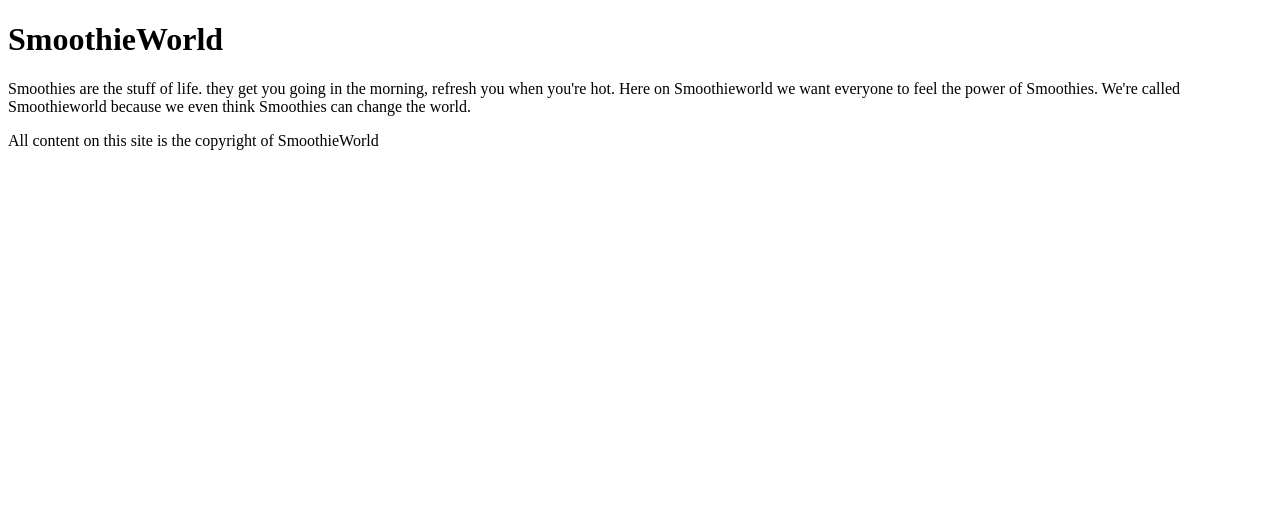
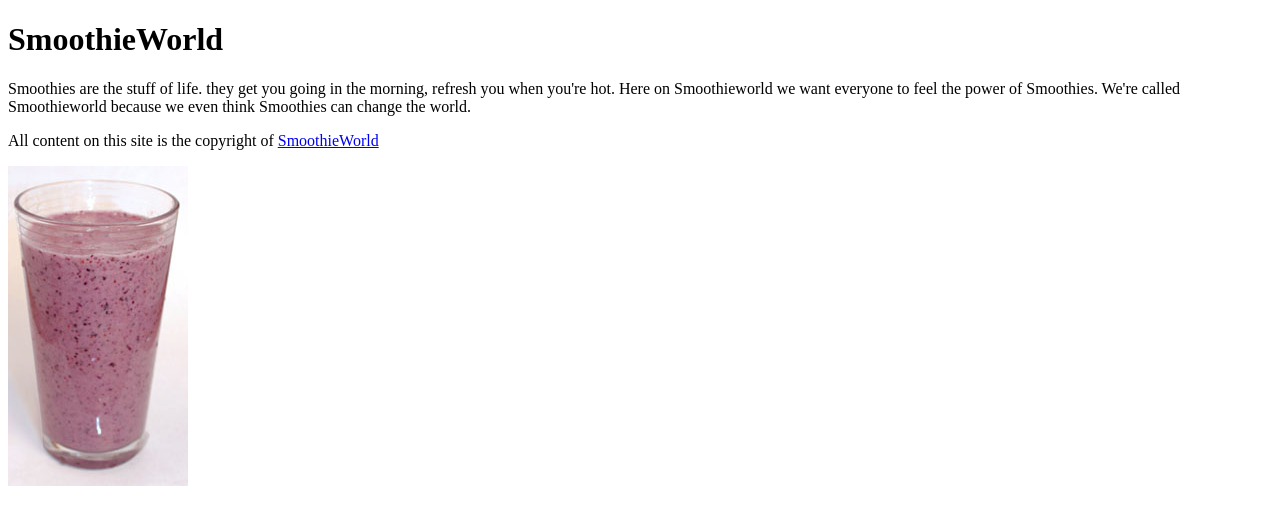
Before and after one commit to wyle-e-coyote/HTML5, a plain HTML site: page HTML5lessons/HTML5_02lessons/index.html in a window 1280 px wide. Drawn offline with Linux system fonts and the light colour scheme.

Commit message:
first html lesson

```diff
--- a/HTML5lessons/HTML5_02lessons/index.html
+++ b/HTML5lessons/HTML5_02lessons/index.html
@@ -2,7 +2,7 @@
 <html xmlns="http://www.w3.org/1999/xhtml">
 <head>
 <meta http-equiv="Content-Type" content="text/html; charset=UTF-8" />
-<title>Untitled Document</title>
+<title>SmootieWorld</title>
 
 </head>
 
@@ -11,7 +11,9 @@
 	<p>Smoothies are the stuff of life. they get you going in the morning, refresh you when you're hot. Here on Smoothieworld we want everyone to feel the power of Smoothies. We're called Smoothieworld because we even think Smoothies can change the world.</p>
 
 	<p>All content on this site is the
-	copyright of SmoothieWorld</p>
+	copyright of <a href="http://www.digitalclassroombooks.com/smoothieworld">SmoothieWorld</a></p>
+
+	<img src="images/blueberry_smoothie.jpg" alt="Blueberry Smoothie" width="180" height="320" />
 
 </body>
 </html>
```
